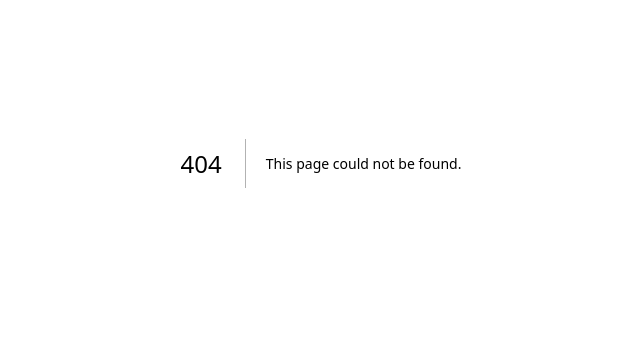
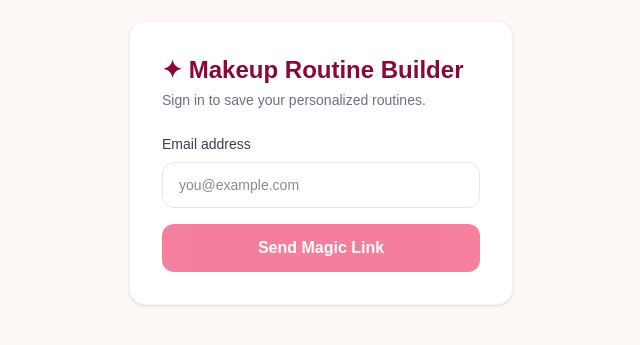
Before and after one commit to zandra415/makeup-routine-builder, a Next.js app: page /auth in a window 1280 px wide. Before the commit this address had no page. Shown: the part 237-582 px from the top of the page, without its empty margins (319-959 px from the left). Built offline with nearby package versions, Linux system fonts and the light colour scheme; no server answers.

Commit message:
auth page: magic-link sign-in at /auth, wire MakeupWizard into home page

```diff
--- /dev/null
+++ b/app/auth/page.tsx
@@ -0,0 +1,57 @@
+'use client'
+
+import { useState } from 'react'
+import { supabase } from '@/lib/supabase'
+
+export default function AuthPage() {
+  const [email, setEmail] = useState('')
+  const [sent, setSent] = useState(false)
+  const [loading, setLoading] = useState(false)
+
+  const handleSignIn = async () => {
+    setLoading(true)
+    const { error } = await supabase.auth.signInWithOtp({
+      email,
+      options: {
+        emailRedirectTo: `${window.location.origin}/`
+      }
+    })
+    if (!error) setSent(true)
+    setLoading(false)
+  }
+
+  if (sent) {
+    return (
+      <div className="min-h-screen bg-[#FDF8F5] flex items-center justify-center p-4">
+        <div className="bg-white rounded-2xl p-8 max-w-sm w-full text-center shadow-sm border border-rose-50">
+          <div className="text-4xl mb-4">📬</div>
+          <h2 className="text-xl font-semibold text-gray-900 mb-2">Check your email</h2>
+          <p className="text-gray-500 text-sm">We sent a magic link to <strong>{email}</strong>. Click it to sign in.</p>
+        </div>
+      </div>
+    )
+  }
+
+  return (
+    <div className="min-h-screen bg-[#FDF8F5] flex items-center justify-center p-4">
+      <div className="bg-white rounded-2xl p-8 max-w-sm w-full shadow-sm border border-rose-50">
+        <h1 className="text-2xl font-bold text-rose-900 mb-1">✦ Makeup Routine Builder</h1>
+        <p className="text-gray-500 text-sm mb-6">Sign in to save your personalized routines.</p>
+        <label className="block text-sm font-medium text-gray-700 mb-2">Email address</label>
+        <input
+          type="email"
+          value={email}
+          onChange={e => setEmail(e.target.value)}
+          placeholder="you@example.com"
+          className="w-full px-4 py-3 rounded-xl border border-gray-200 text-sm mb-4 focus:outline-none focus:ring-2 focus:ring-rose-300"
+        />
+        <button
+          onClick={handleSignIn}
+          disabled={loading || !email.includes('@')}
+          className="w-full bg-rose-600 text-white py-3 rounded-xl font-semibold hover:bg-rose-700 disabled:opacity-50 transition-all">
+          {loading ? 'Sending…' : 'Send Magic Link'}
+        </button>
+      </div>
+    </div>
+  )
+}
--- a/app/page.tsx
+++ b/app/page.tsx
@@ -1,65 +1,5 @@
-import Image from "next/image";
+import MakeupWizard from '@/components/MakeupWizard'
 
 export default function Home() {
-  return (
-    <div className="flex flex-col flex-1 items-center justify-center bg-zinc-50 font-sans dark:bg-black">
-      <main className="flex flex-1 w-full max-w-3xl flex-col items-center justify-between py-32 px-16 bg-white dark:bg-black sm:items-start">
-        <Image
-          className="dark:invert"
-          src="/next.svg"
-          alt="Next.js logo"
-          width={100}
-          height={20}
-          priority
-        />
-        <div className="flex flex-col items-center gap-6 text-center sm:items-start sm:text-left">
-          <h1 className="max-w-xs text-3xl font-semibold leading-10 tracking-tight text-black dark:text-zinc-50">
-            To get started, edit the page.tsx file.
-          </h1>
-          <p className="max-w-md text-lg leading-8 text-zinc-600 dark:text-zinc-400">
-            Looking for a starting point or more instructions? Head over to{" "}
-            <a
-              href="https://vercel.com/templates?framework=next.js&utm_source=create-next-app&utm_medium=appdir-template-tw&utm_campaign=create-next-app"
-              className="font-medium text-zinc-950 dark:text-zinc-50"
-            >
-              Templates
-            </a>{" "}
-            or the{" "}
-            <a
-              href="https://nextjs.org/learn?utm_source=create-next-app&utm_medium=appdir-template-tw&utm_campaign=create-next-app"
-              className="font-medium text-zinc-950 dark:text-zinc-50"
-            >
-              Learning
-            </a>{" "}
-            center.
-          </p>
-        </div>
-        <div className="flex flex-col gap-4 text-base font-medium sm:flex-row">
-          <a
-            className="flex h-12 w-full items-center justify-center gap-2 rounded-full bg-foreground px-5 text-background transition-colors hover:bg-[#383838] dark:hover:bg-[#ccc] md:w-[158px]"
-            href="https://vercel.com/new?utm_source=create-next-app&utm_medium=appdir-template-tw&utm_campaign=create-next-app"
-            target="_blank"
-            rel="noopener noreferrer"
-          >
-            <Image
-              className="dark:invert"
-              src="/vercel.svg"
-              alt="Vercel logomark"
-              width={16}
-              height={16}
-            />
-            Deploy Now
-          </a>
-          <a
-            className="flex h-12 w-full items-center justify-center rounded-full border border-solid border-black/[.08] px-5 transition-colors hover:border-transparent hover:bg-black/[.04] dark:border-white/[.145] dark:hover:bg-[#1a1a1a] md:w-[158px]"
-            href="https://nextjs.org/docs?utm_source=create-next-app&utm_medium=appdir-template-tw&utm_campaign=create-next-app"
-            target="_blank"
-            rel="noopener noreferrer"
-          >
-            Documentation
-          </a>
-        </div>
-      </main>
-    </div>
-  );
+  return <MakeupWizard />
 }
```
